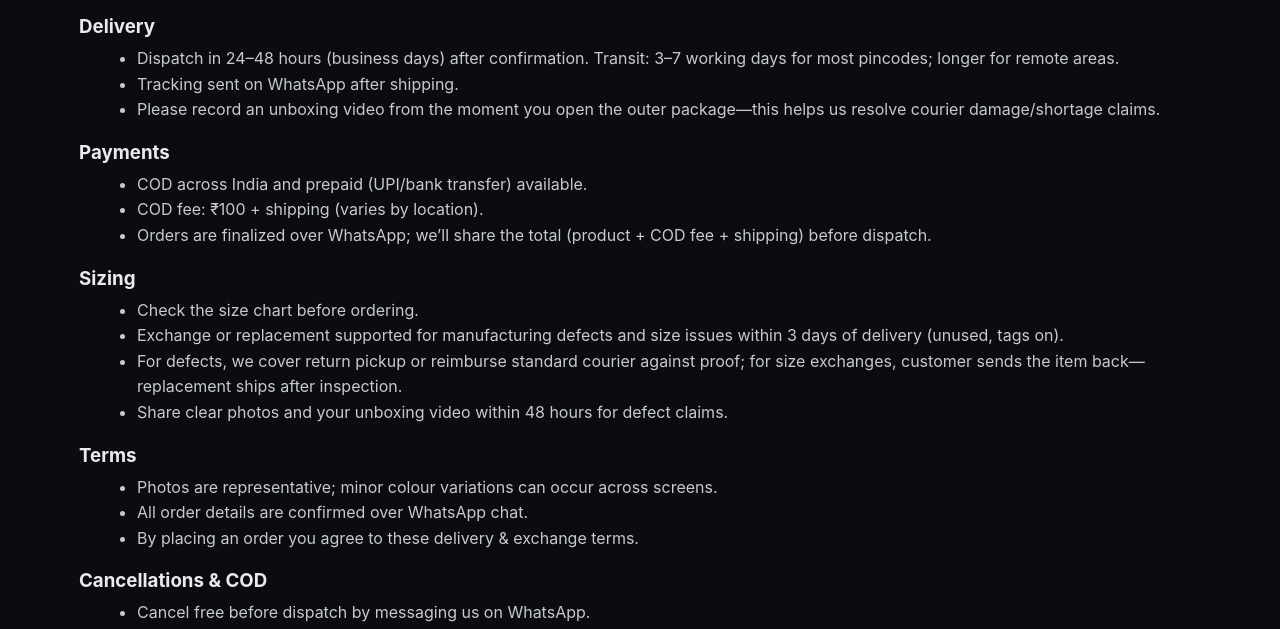
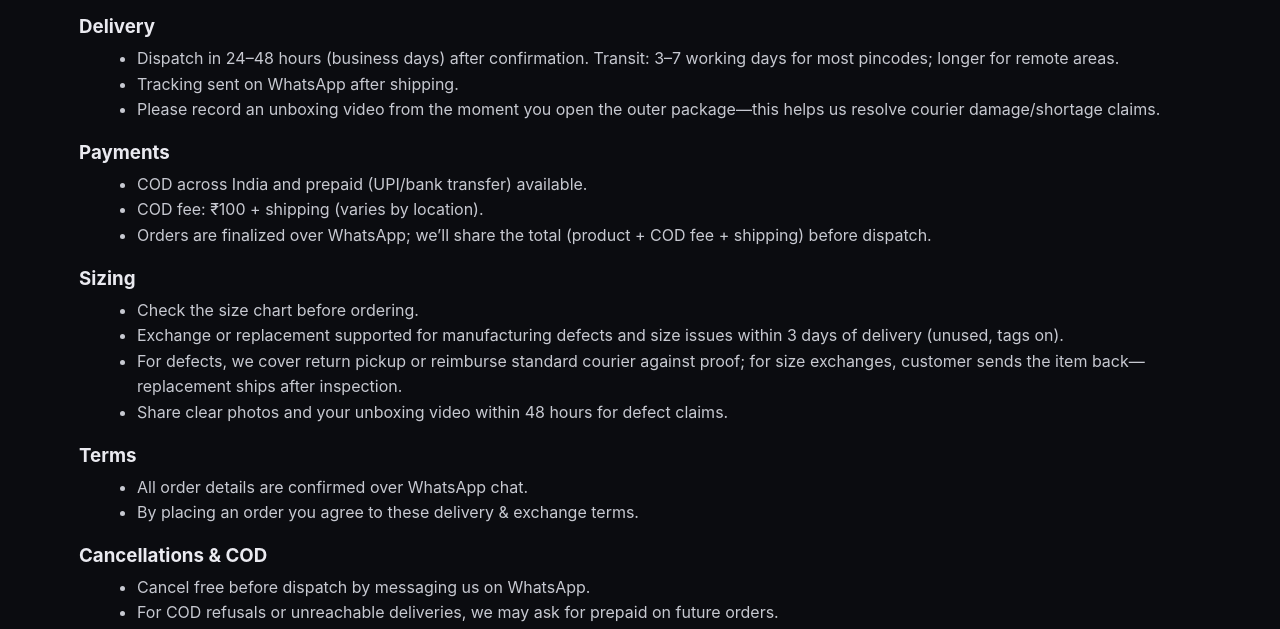
Before and after one commit to Jacksully12/AlpacaF1, a plain HTML site: page policies.html in a window 1280 px wide. Shown: the part 164-793 px from the top of the page. Drawn offline with Linux system fonts and the light colour scheme.

Commit message:
Update policies.html

```diff
--- a/policies.html
+++ b/policies.html
@@ -40,7 +40,6 @@
 <section class="section">
     <h3>Terms</h3>
     <ul class="clean">
-      <li>Photos are representative; minor colour variations can occur across screens.</li>
       <li>All order details are confirmed over WhatsApp chat.</li>
       <li>By placing an order you agree to these delivery & exchange terms.</li>
     </ul>
```
